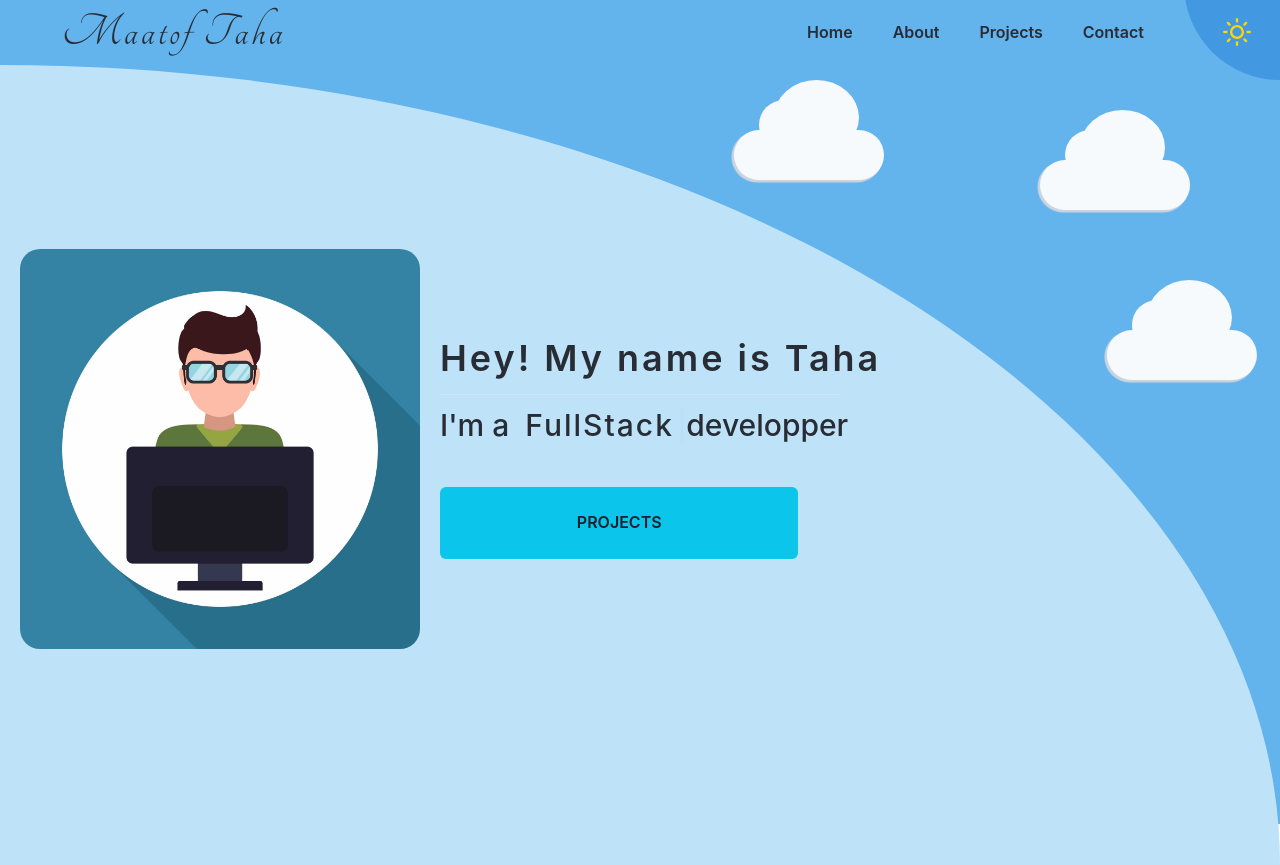
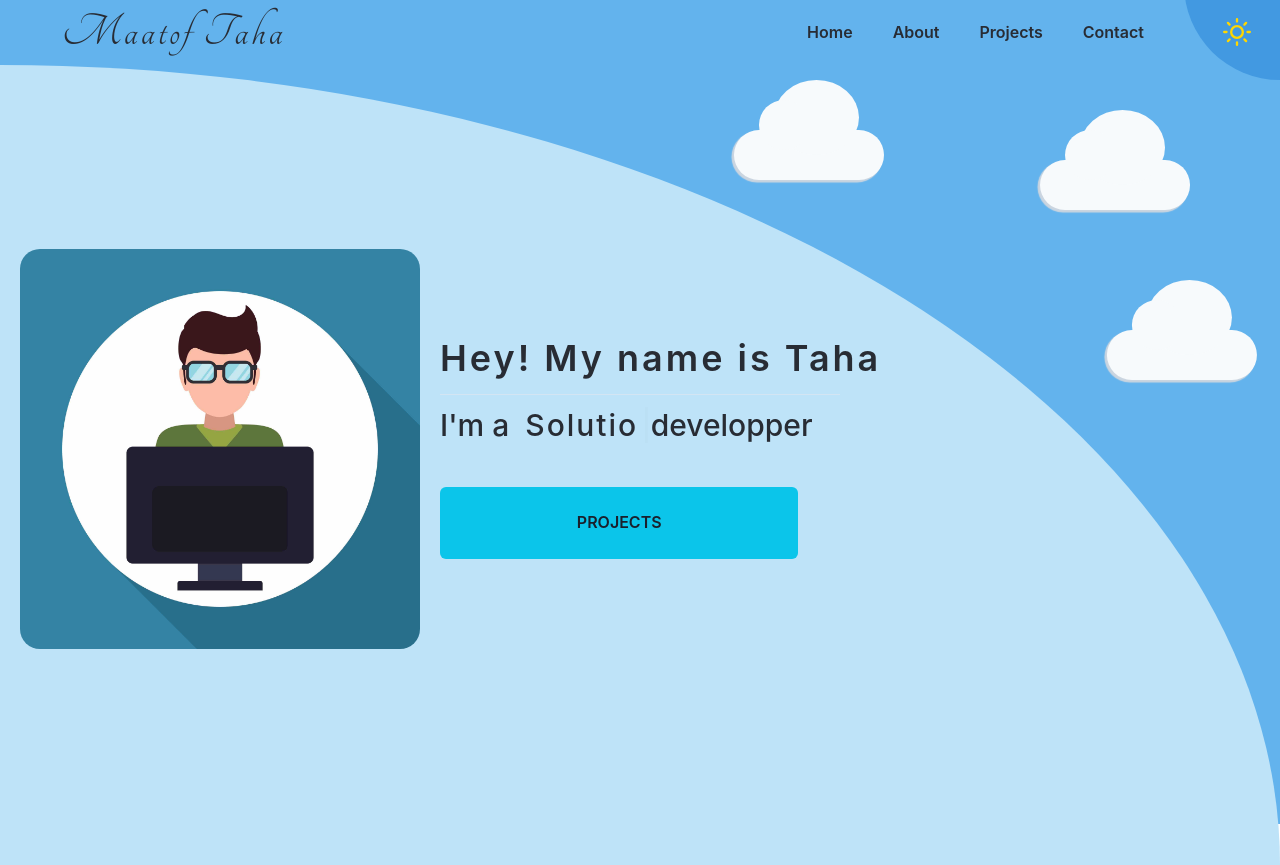
Before and after one commit to tahasama/myPortfolio, a React (Create React App) app: page / in a window 1280 px wide. Built offline with nearby package versions, Linux system fonts and the light colour scheme.

Commit message:
home page

```diff
--- a/src/components/hero.tsx
+++ b/src/components/hero.tsx
@@ -39,13 +39,13 @@ const Hero = () => {
     >
       <Typewriter
         words={[
-          "Frontend-Focused",
-          "FullStack-Able",
-          "Curious",
-          "Passionate",
-          "Devoted",
-          "Creative",
-          "Problem-Solving",
+          // "Frontend-Focused",
+          // "FullStack-Able",
+          // "Curious",
+          // "Passionate",
+          // "Devoted",
+          // "Creative",
+          // "Problem-Solving",
           "Solution-Creating",
         ]}
         loop={Infinity}
--- a/src/components/home.tsx
+++ b/src/components/home.tsx
@@ -77,7 +77,7 @@ const Home = () => {
         position="relative"
         lineHeight={"taller"}
         top={["-40", 0]}
-        w={[300, 330, 500, 500]}
+        w={[300, 330, "auto", "auto"]}
         // alignItems={["center", "baseline"]}
       >
         <Box
```
